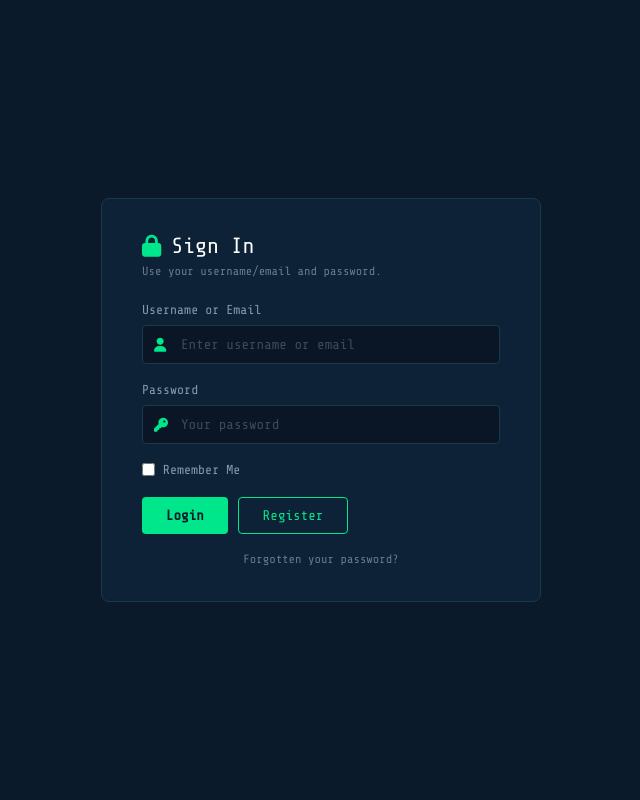
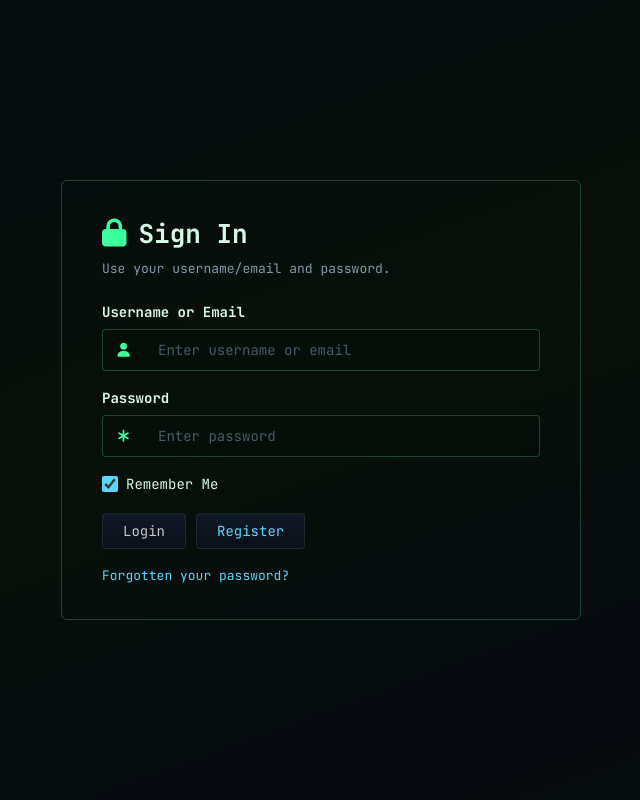
Before and after one commit to stanislav-chubar/nzblife, a PHP site: page /login.php in a window 1280 px wide. Shown: the whole page, without its empty margins (319-959 px from the left). Run offline with PHP 8.4, Linux system fonts and the light colour scheme; data that the repository does not hold is empty; some libraries are stand-ins or nearby versions.

Commit message:
fix: login page'

```diff
--- a/login.php
+++ b/login.php
@@ -58,13 +58,18 @@ if ($_SERVER['REQUEST_METHOD'] === 'POST') {
     <meta name="viewport" content="width=device-width, initial-scale=1.0">
     <title>Sign In - <?= e(SITE_NAME) ?></title>
     <link rel="stylesheet" href="https://cdnjs.cloudflare.com/ajax/libs/font-awesome/6.5.0/css/all.min.css">
-    <link href="https://fonts.googleapis.com/css2?family=Share+Tech+Mono&display=swap" rel="stylesheet">
+    <link href="https://fonts.googleapis.com/css2?family=JetBrains+Mono:wght@400;700&display=swap" rel="stylesheet">
     <script src="https://challenges.cloudflare.com/turnstile/v0/api.js" async defer></script>
     <style>
+        :root {
+            --accent: #3dff9e;
+        }
         * { margin: 0; padding: 0; box-sizing: border-box; }
         body {
-            background: #0b1a2a;
-            font-family: 'Share Tech Mono', 'Courier New', monospace;
+            background: #060a10;
+            background: linear-gradient(160deg, #060a10 0%, #071009 50%, #060a10 80%, #070d0b 100%);
+            background-attachment: fixed;
+            font-family: "JetBrains Mono", "Fira Code", "SFMono-Regular", Menlo, Consolas, "Liberation Mono", monospace;
             font-size: 14px;
             color: #c8c8c8;
             min-height: 100vh;
@@ -72,69 +77,96 @@ if ($_SERVER['REQUEST_METHOD'] === 'POST') {
             align-items: center;
             justify-content: center;
         }
-        a { color: #00e68a; text-decoration: none; }
-        a:hover { color: #33ffaa; }
+
+        /* Scrollbar */
+        ::-webkit-scrollbar { width: 10px; height: 10px; }
+        ::-webkit-scrollbar-track { background: #0b140d; }
+        ::-webkit-scrollbar-thumb {
+            background: linear-gradient(180deg, rgba(75, 178, 89, 0.9) 0%, rgba(55, 138, 68, 0.9) 100%);
+            border: 2px solid #0b140d;
+            border-radius: 10px;
+        }
+
+        a { color: #5ad7ff; text-decoration: none; }
+        a:hover {
+            color: var(--accent);
+            text-shadow: 0 0 12px rgba(61, 255, 158, 0.35);
+        }
 
         .auth-card {
-            background: #0d2137;
-            border: 1px solid #1a3a4a;
-            border-radius: 8px;
+            border: 1px solid rgba(93, 255, 180, 0.24);
+            border-radius: 6px;
             padding: 35px 40px;
             width: 100%;
-            max-width: 440px;
+            max-width: 520px;
         }
         .auth-header {
             display: flex;
             align-items: center;
-            gap: 10px;
-            margin-bottom: 6px;
+            gap: 12px;
+            margin-bottom: 8px;
         }
         .auth-header i {
-            color: #00e68a;
-            font-size: 22px;
+            color: var(--accent);
+            font-size: 28px;
         }
         .auth-header h1 {
-            color: #fff;
-            font-size: 22px;
-            font-weight: normal;
+            color: #d7fbe6;
+            font-size: 26px;
+            font-weight: 700;
         }
         .auth-subtitle {
-            color: #6a7a8a;
-            font-size: 12px;
+            color: #8899aa;
+            font-size: 13px;
             margin-bottom: 24px;
+            line-height: 1.6;
         }
         .form-label {
             display: block;
-            color: #8899aa;
-            font-size: 13px;
+            color: #d7fbe6;
+            font-size: 14px;
+            font-weight: 700;
             margin-bottom: 8px;
         }
         .input-with-icon {
-            position: relative;
+            display: flex;
+            align-items: stretch;
             margin-bottom: 18px;
         }
-        .input-with-icon .icon {
-            position: absolute;
-            left: 12px;
-            top: 50%;
-            transform: translateY(-50%);
-            color: #00e68a;
+        .input-with-icon .icon-box {
+            display: flex;
+            align-items: center;
+            justify-content: center;
+            width: 42px;
+            min-width: 42px;
+            background: rgba(6, 14, 7, 0.8);
+            border: 1px solid rgba(93, 255, 180, 0.24);
+            border-right: none;
+            border-radius: 4px 0 0 4px;
+            color: var(--accent);
             font-size: 14px;
         }
         .input-with-icon input {
             width: 100%;
-            background: #0a1525;
-            border: 1px solid #1a3a4a;
+            background: rgba(6, 14, 7, 0.6);
+            border: 1px solid rgba(93, 255, 180, 0.24);
+            border-left: none;
             color: #c8c8c8;
-            padding: 11px 14px 11px 38px;
-            font-family: 'Share Tech Mono', monospace;
+            padding: 11px 14px;
+            font-family: "JetBrains Mono", "Fira Code", monospace;
             font-size: 14px;
-            border-radius: 4px;
+            border-radius: 0 4px 4px 0;
             outline: none;
-            transition: border-color 0.2s;
+            transition: border-color 0.2s, box-shadow 0.2s;
         }
-        .input-with-icon input:focus { border-color: #00e68a; }
-        .input-with-icon input::placeholder { color: #3a4a5a; }
+        .input-with-icon:focus-within .icon-box {
+            border-color: var(--accent);
+        }
+        .input-with-icon input:focus {
+            border-color: var(--accent);
+            box-shadow: 0 0 8px rgba(61, 255, 158, 0.15);
+        }
+        .input-with-icon input::placeholder { color: #4a5a6a; }
 
         .remember-row {
             display: flex;
@@ -143,11 +175,14 @@ if ($_SERVER['REQUEST_METHOD'] === 'POST') {
             margin-bottom: 20px;
         }
         .remember-row input[type="checkbox"] {
-            accent-color: #00e68a;
+            accent-color: #5ad7ff;
+            width: 16px;
+            height: 16px;
         }
         .remember-row label {
-            color: #8899aa;
-            font-size: 13px;
+            color: #d7fbe6;
+            font-size: 14px;
+            cursor: pointer;
         }
 
         .btn-row {
@@ -156,38 +191,51 @@ if ($_SERVER['REQUEST_METHOD'] === 'POST') {
             margin-bottom: 18px;
         }
         .btn {
-            padding: 10px 24px;
-            font-family: 'Share Tech Mono', monospace;
+            padding: 8px 20px;
+            font-family: "JetBrains Mono", "Fira Code", monospace;
             font-size: 14px;
             border-radius: 4px;
             cursor: pointer;
-            border: none;
+            transition: all 0.15s;
+            text-decoration: none;
+            display: inline-block;
         }
-        .btn-green {
-            background: #00e68a;
-            color: #0b1a2a;
-            font-weight: bold;
+        .btn-login {
+            background: linear-gradient(180deg, rgba(17, 26, 39, 0.95), rgba(11, 17, 26, 0.96));
+            border: 1px solid rgba(255, 255, 255, 0.08);
+            color: #c8c8c8;
         }
-        .btn-green:hover { background: #33ffaa; }
-        .btn-outline {
-            background: transparent;
-            border: 1px solid #00e68a;
-            color: #00e68a;
+        .btn-login:hover {
+            background: linear-gradient(180deg, rgba(16, 40, 20, 0.96) 0%, rgba(10, 26, 13, 0.96) 100%);
+            border: 1px solid rgba(100, 210, 114, 0.42);
+            color: var(--accent);
         }
-        .btn-outline:hover { background: rgba(0,230,138,0.1); }
+        .btn-register {
+            background: linear-gradient(180deg, rgba(17, 26, 39, 0.95), rgba(11, 17, 26, 0.96));
+            border: 1px solid rgba(255, 255, 255, 0.08);
+            color: #5ad7ff;
+        }
+        .btn-register:hover {
+            background: linear-gradient(180deg, rgba(16, 40, 20, 0.96) 0%, rgba(10, 26, 13, 0.96) 100%);
+            border: 1px solid rgba(100, 210, 114, 0.42);
+            color: var(--accent);
+            text-shadow: none;
+        }
 
         .turnstile-row {
-            margin-bottom: 18px;
+            margin-bottom: 14px;
         }
 
         .forgot-link {
             display: block;
-            text-align: center;
-            color: #6a7a8a;
-            font-size: 12px;
-            margin-top: 14px;
+            color: #5ad7ff;
+            font-size: 13px;
+            margin-top: 4px;
         }
-        .forgot-link:hover { color: #00e68a; }
+        .forgot-link:hover {
+            color: var(--accent);
+            text-shadow: 0 0 12px rgba(61, 255, 158, 0.35);
+        }
 
         .flash {
             padding: 10px 14px;
@@ -197,8 +245,13 @@ if ($_SERVER['REQUEST_METHOD'] === 'POST') {
         }
         .flash-error {
             background: rgba(255, 60, 60, 0.1);
-            border: 1px solid #5a2020;
+            border: 1px solid rgba(255, 60, 60, 0.3);
             color: #ff6666;
+        }
+        .flash-success {
+            background: rgba(0, 230, 138, 0.1);
+            border: 1px solid rgba(93, 255, 180, 0.3);
+            color: var(--accent);
         }
     </style>
 </head>
@@ -221,25 +274,25 @@ if ($_SERVER['REQUEST_METHOD'] === 'POST') {
 
             <label class="form-label">Username or Email</label>
             <div class="input-with-icon">
-                <i class="fas fa-user icon"></i>
+                <span class="icon-box"><i class="fas fa-user"></i></span>
                 <input type="text" name="identifier" placeholder="Enter username or email" required
                        value="<?= e($_POST['identifier'] ?? '') ?>">
             </div>
 
             <label class="form-label">Password</label>
             <div class="input-with-icon">
-                <i class="fas fa-key icon"></i>
-                <input type="password" name="password" placeholder="Your password" required>
+                <span class="icon-box"><i class="fas fa-asterisk"></i></span>
+                <input type="password" name="password" placeholder="Enter password" required>
             </div>
 
             <div class="remember-row">
-                <input type="checkbox" name="remember" id="remember">
+                <input type="checkbox" name="remember" id="remember" checked>
                 <label for="remember">Remember Me</label>
             </div>
 
             <div class="btn-row">
-                <button type="submit" class="btn btn-green">Login</button>
-                <a href="register.php" class="btn btn-outline">Register</a>
+                <button type="submit" class="btn btn-login">Login</button>
+                <a href="register.php" class="btn btn-register">Register</a>
             </div>
 
             <?php if (TURNSTILE_SITE_KEY): ?>
```
